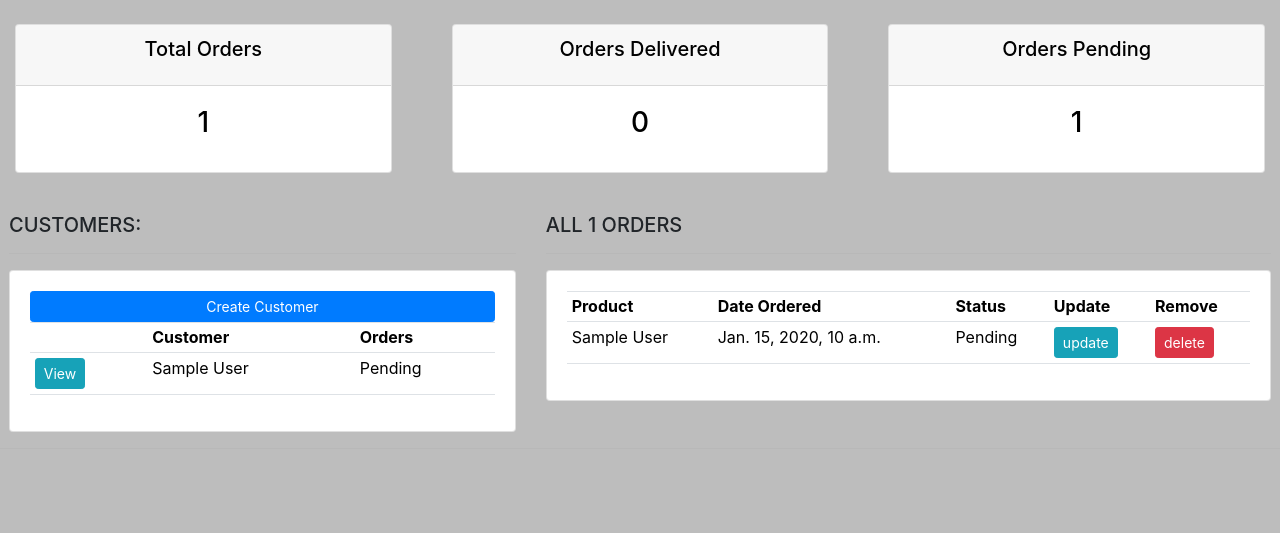
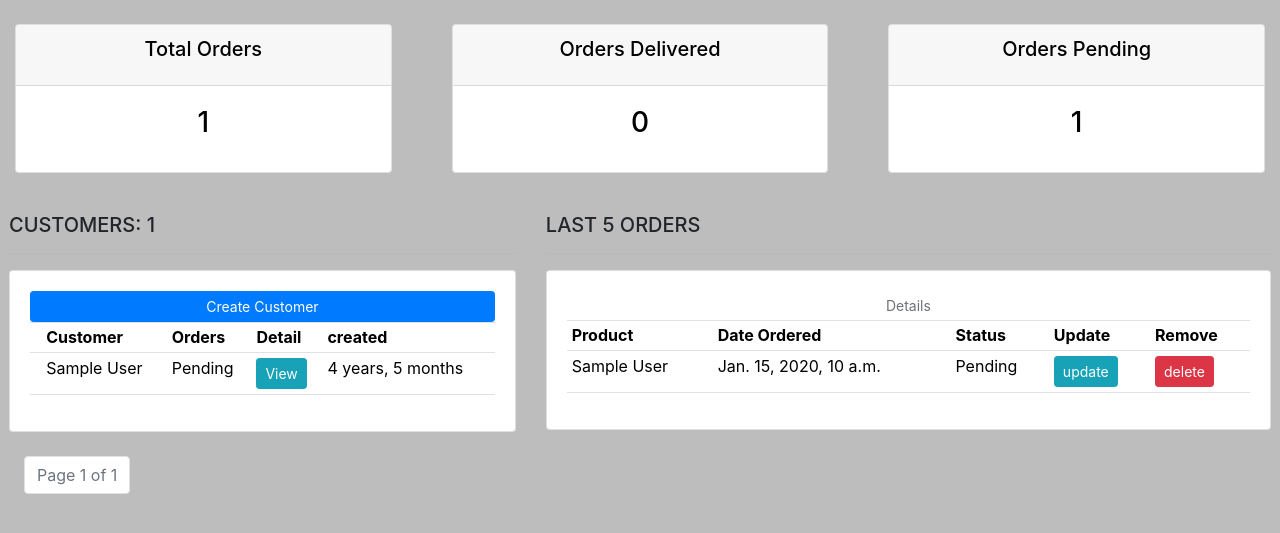
Before and after one commit to Kazenyx/CRM, a Django app: page / in a window 1280 px wide. Shown: the part 59-592 px from the top of the page. Run offline with Django 5.2, Linux system fonts and the light colour scheme; tables that the repository leaves empty hold one stand-in row (values such as "Sample post"); some libraries are stand-ins or nearby versions.

Commit message:
version 7

```diff
--- a/src/accounts/templates/accounts/dashboard.html
+++ b/src/accounts/templates/accounts/dashboard.html
@@ -5,7 +5,7 @@
 
 <div class="row">
   <div class="col-md-5 pl-4 ">
-    <h5>CUSTOMERS:</h5>
+    <h5>CUSTOMERS: {{total_customers}}</h5>
     <hr />
     <div class="card card-body">
       <a class="btn btn-primary btn-sm btn-block" href="">Create Customer</a>
@@ -14,10 +14,16 @@
           <th></th>
           <th>Customer</th>
           <th>Orders</th>
+          <th>Detail</th>
+          <th>created</th>
+
         </tr>
-        {% for i in orders %}
+          {% for i in pg %}
 
           <tr>
+            <td></td>
+            <td>{{i.customer.name}}</td>
+            <td>{{i.status}}</td>
             <td>
               <a
               class="btn btn-sm btn-info"
@@ -25,18 +31,18 @@
               >View</a
               >
             </td>
-          <td>{{i.customer.name}}</td>
-          <td>{{i.status}}</td>
+            <td>{{i.created | timesince}}</td>
+
           </tr>
           {% endfor %}
       </table>
     </div>
   </div>
   <div class="col-md-7  pr-4">
-    <h5>ALL {{total_orders}} ORDERS</h5>
+    <h5> LAST 5 ORDERS</h5>
     <hr />
     <div class="card card-body">
-
+      <a class="btn btn-sm btn-block disabled border-0" href="">Details</a>
       <table class="table table-sm">
         <tr>
           <th>Product</th>
@@ -46,7 +52,8 @@
           <th>Remove</th>
         </tr>
 
-        {% for i in orders %}
+        {% for i in pg %}
+
 
         <tr>
           <td>{{i.product.name}}</td>
@@ -66,4 +73,26 @@
   </div>
 </div>
 
+<div class="p-4">
+  <nav aria-label="Page navigation example">
+    <ul class="pagination">
+
+        {% if pg.has_previous %}
+          <li class="page-item"><a class="page-link" href="?page=1">&laquo First</a></li>
+
+          <li class="page-item"><a class="page-link" href="?page={{pg.previous_page_number}}">Previous</a></li>
+
+        {% endif %}
+
+
+        <li class="page-item disabled"><a href="#" class="page-link">Page {{pg.number}} of {{pg.paginator.num_pages}}</a></li>
+
+        {% if pg.has_next %}
+          <li class="page-item"><a class="page-link" href="?page={{pg.next_page_number}}">next</a></li>
+          <li class="page-item"><a class="page-link" href="?page={{pg.paginator.num_pages}}">Last &raquo</a></li>
+        {% endif %}
+
+  </ul>
+  </nav>
+</div>
 {% endblock content %}
--- a/src/accounts/views.py
+++ b/src/accounts/views.py
@@ -1,6 +1,7 @@
 from django.shortcuts import render, redirect
 from django.http import HttpResponse
 from django.forms import inlineformset_factory
+from django.core.paginator import Paginator
 
 from .models import *
 from .forms import OrderForm
@@ -11,17 +12,26 @@ def home(request):
   orders = Order.objects.all()
   customers = Customer.objects.all()
 
+  p = Paginator(orders, 2)
+  page = request.GET.get('page')
+  pg = p.get_page(page)
+
   total_customers = customers.count()
   total_orders = orders.count()
   delivered = orders.filter(status='Delivered').count()
   pending = orders.filter(status='Pending').count()
 
-  context = {'orders':orders, 'customers':customers, 'total_customers': total_customers, 'total_orders': total_orders, 'delivered': delivered, 'pending': pending}
+  context = {'orders':orders, 'customers':customers, 'total_customers': total_customers, 'total_orders': total_orders, 'delivered': delivered, 'pending': pending, 'pg': pg}
   return render(request, 'accounts/dashboard.html', context)
 
 def products(request):
   products = Product.objects.all()
-  context = {'products':products}
+
+  p = Paginator(products, 1)
+  page = request.GET.get('page')
+  products_page = p.get_page(page)
+
+  context = {'products':products, 'products_page':products_page}
   return render(request, 'accounts/products.html', context)
 
 def customer(request, pk):
@@ -63,7 +73,7 @@ def updateOrder(request, pk):
       return redirect('home')
 
   context = {'form':form}
-  return render(request, 'accounts/order_form.html', context)
+  return render(request, 'accounts/update.html', context)
 
 def deleteOrder(request, pk):
   order = Order.objects.get(id=pk)
```
Also changed, not shown: src/accounts/templates/accounts/products.html (+42 -1 lines), src/accounts/templates/accounts/update.html (added, +16 -0 lines). Lines whose indentation alone changed are shown as unchanged.
